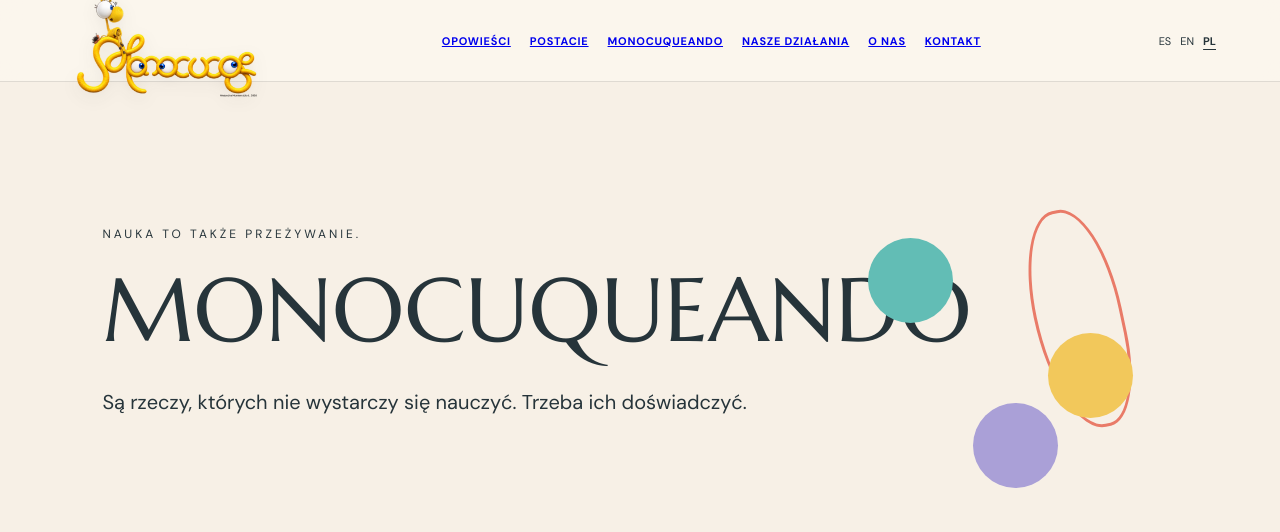
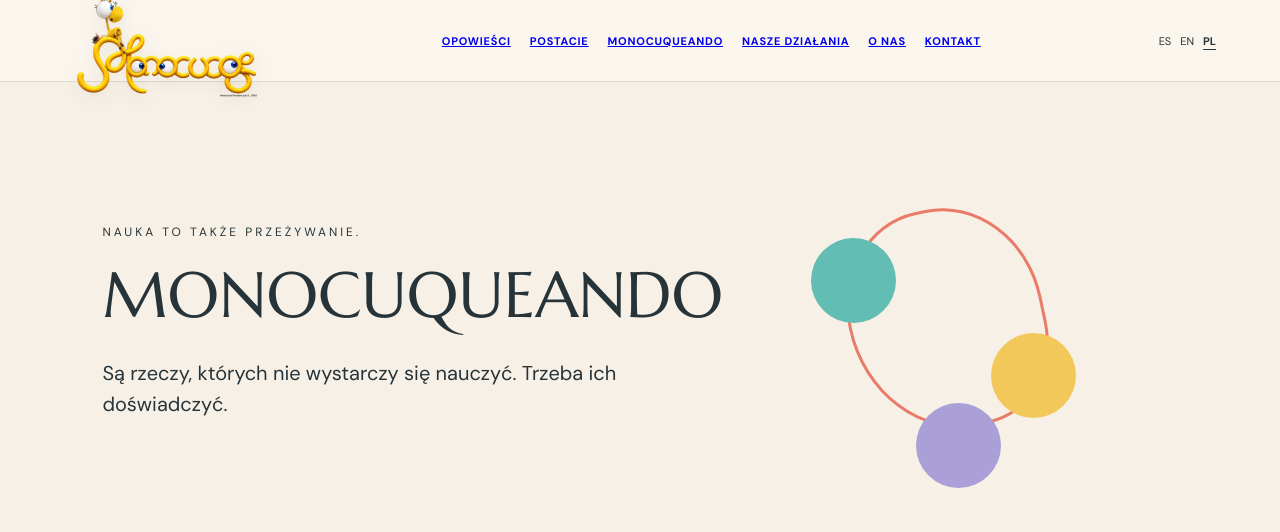
Before and after one commit to MonocucosTM/Monocucos, a Jekyll site: the page built from learning-pl-preview.html, in a window 1280 px wide and 1400 px high. Shown: the top 532 px of the window. Built offline with Jekyll 4.4.1, drawn with Linux system fonts in a browser that asks for light colours; grey boxes are pictures that could not be loaded.

Commit message:
Ajustar tamaño responsive del título MONOCUQUEANDO en página polaca

```diff
--- a/learning-pl-preview.html
+++ b/learning-pl-preview.html
@@ -207,6 +207,11 @@ header nav a:hover{
 .talleres-fotos-aula{display:grid;grid-template-columns:repeat(2,minmax(0,1fr));gap:20px;margin-top:20px}
 .talleres-fotos-aula img{aspect-ratio:4/3;object-position:center}
 @media(max-width:720px){.talleres-section{padding:64px 7vw}.talleres-section p{font-size:16px}.talleres-fotos-aula{grid-template-columns:1fr;gap:16px}.talleres-fotos-aula img{aspect-ratio:auto;height:auto}.talleres-fotos img{border-radius:16px}}
+</style><style>
+/* Ajuste de escala del título polaco sin alterar el diseño aprobado */
+.hero h1{font-size:clamp(38px,5vw,70px);max-width:100%;overflow-wrap:normal}
+@media(max-width:1050px){.hero h1{font-size:clamp(34px,5.1vw,58px)}}
+@media(max-width:720px){.hero h1{font-size:clamp(28px,7.2vw,43px);overflow-wrap:break-word}}
 </style></head>
 <body><header>
   <a class="brand" href="home-pl-preview.html">
```
